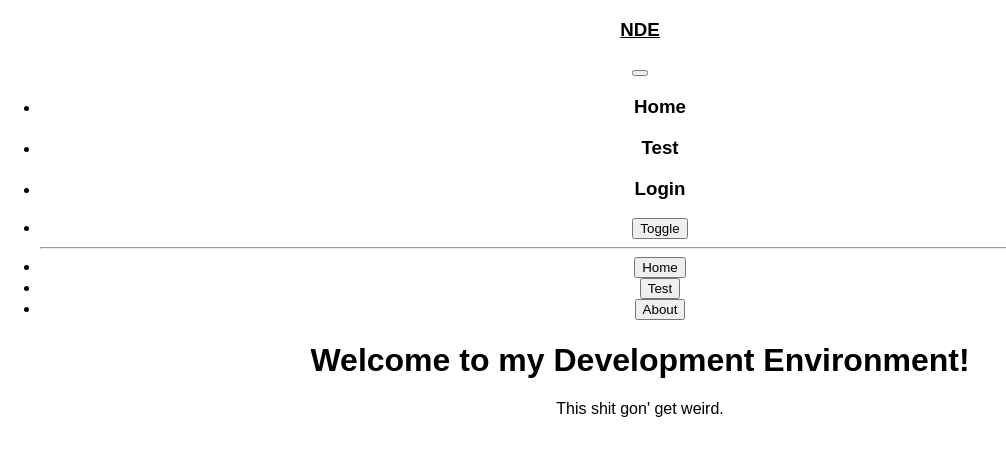
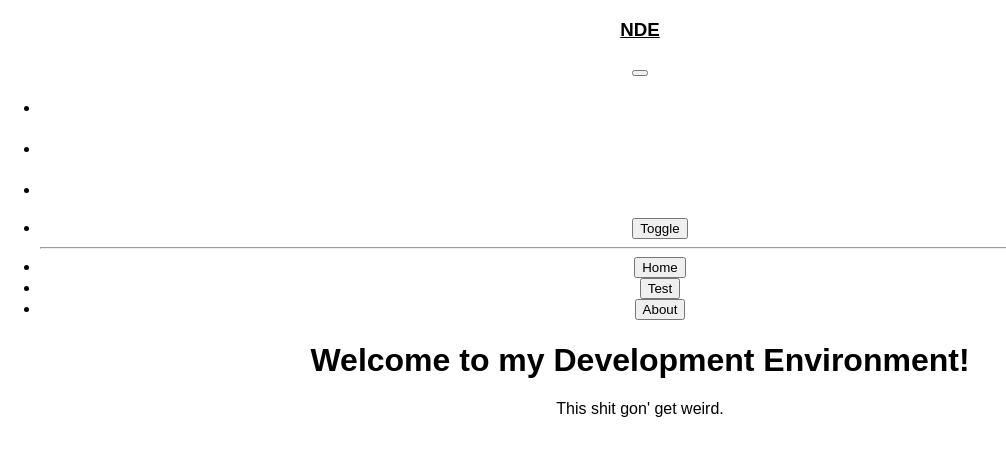
Before and after one commit to dopename/nickdev, a React app in the folder frontend/: page / in a window 1280 px wide. Shown: the top 456 px of the page, without its empty margins (0-1006 px from the left). Built offline with nearby package versions, Linux system fonts and the light colour scheme.

Commit message:
Touching up home page

```diff
--- a/frontend/src/components/Home/Home.css
+++ b/frontend/src/components/Home/Home.css
@@ -2,6 +2,14 @@
 	color:black;
 }
 
-.mr-neg-75 {
-	margin-right:-70px;
+.white-text {
+	color:white;
 }
+
+.left-sidebar {
+
+}
+
+.hidden-left-sidebar {
+	max-width:120px;
+}
--- a/frontend/src/components/Home/Home.jsx
+++ b/frontend/src/components/Home/Home.jsx
@@ -119,13 +119,13 @@ class TopNav extends Component {
 					<Collapse isOpen={!this.props.collapsed} navbar>
 						<Nav className="ml-auto" navbar>
 							<NavItem>
-								<h3 className="mx-2" onClick={() => this.props.changePage('home')}>Home</h3>
+								<h3 className="mx-2 white-text" onClick={() => this.props.changePage('home')}>Home</h3>
 							</NavItem>
 							<NavItem>
-								<h3 className="mx-2" onClick={() => this.props.changePage('test')}>Test</h3>
+								<h3 className="mx-2 white-text" onClick={() => this.props.changePage('test')}>Test</h3>
 							</NavItem>
 							<NavItem>
-								{this.props.logged_in ? <h3 className="list-inline-item mx-2" onClick={e => this.props.handleLogout(e)}>Logout</h3> : <h3 className="list-inline-item mx-2" onClick={() => this.props.changePage('login')}>Login</h3> }
+								{this.props.logged_in ? <h3 className="list-inline-item mx-2 white-text" onClick={e => this.props.handleLogout(e)}>Logout</h3> : <h3 className="list-inline-item mx-2 white-text" onClick={() => this.props.changePage('login')}>Login</h3> }
 							</NavItem>
 						</Nav>
 					</Collapse>
```
